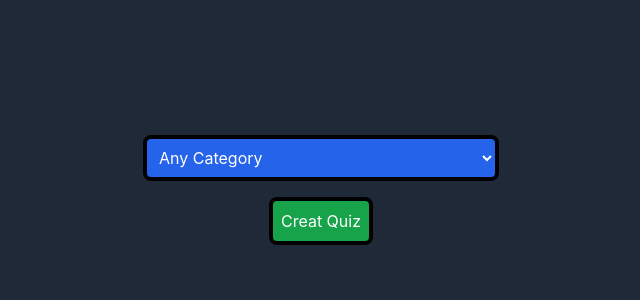
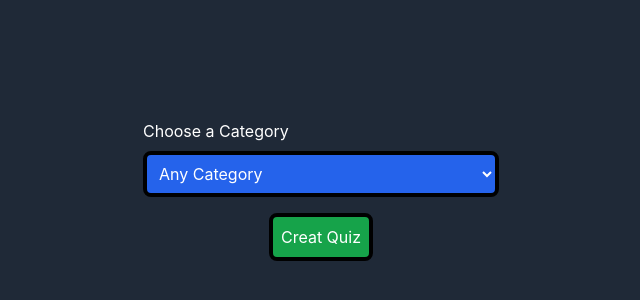
Before and after one commit to Mark-a-obrien/my-quiz-app, a React (Create React App) app: page / in a window 1280 px wide. Shown: the part 210-510 px from the top of the page, without its empty margins (319-959 px from the left). Built offline with nearby package versions, Linux system fonts and the light colour scheme.

Commit message:
Added a label to dropDown for Accessibility

```diff
--- a/src/components/dropDown.tsx
+++ b/src/components/dropDown.tsx
@@ -1,9 +1,12 @@
 
-const DropDown = ({options}: {options:Array<{value:string, label:string}>}) => {
+const DropDown = ({options, label}: {options:Array<{value:string, label:string}>, label:string}) => {
   return (
-    <select className="p-2 bg-blue-600 border-4 border-black rounded-lg" name="" id="">
+    <div className="flex flex-col items-start gap-2">
+    <label htmlFor="dropdown">{label}</label>
+    <select className="p-2 bg-blue-600 border-4 border-black rounded-lg" name={"dropdown-" + label} id="">
       {options.map((option, index) => <option key={index} value={option.value}>{option.label}</option>)}
     </select>
+    </div>
   )
 }
 
--- a/src/components/menu.tsx
+++ b/src/components/menu.tsx
@@ -38,7 +38,7 @@ const Menu = ({handleSubmit}: {handleSubmit:Function}) => {
   return (
     <section className="menu flex flex-col justify-center gap-32 items-center text-white">
       <form method="" onChange={e => handleSubmit(e)}>
-        <DropDown options={options}/>
+        <DropDown options={options} label="Choose a Category"/>
       </form>
     </section>
   )
```
